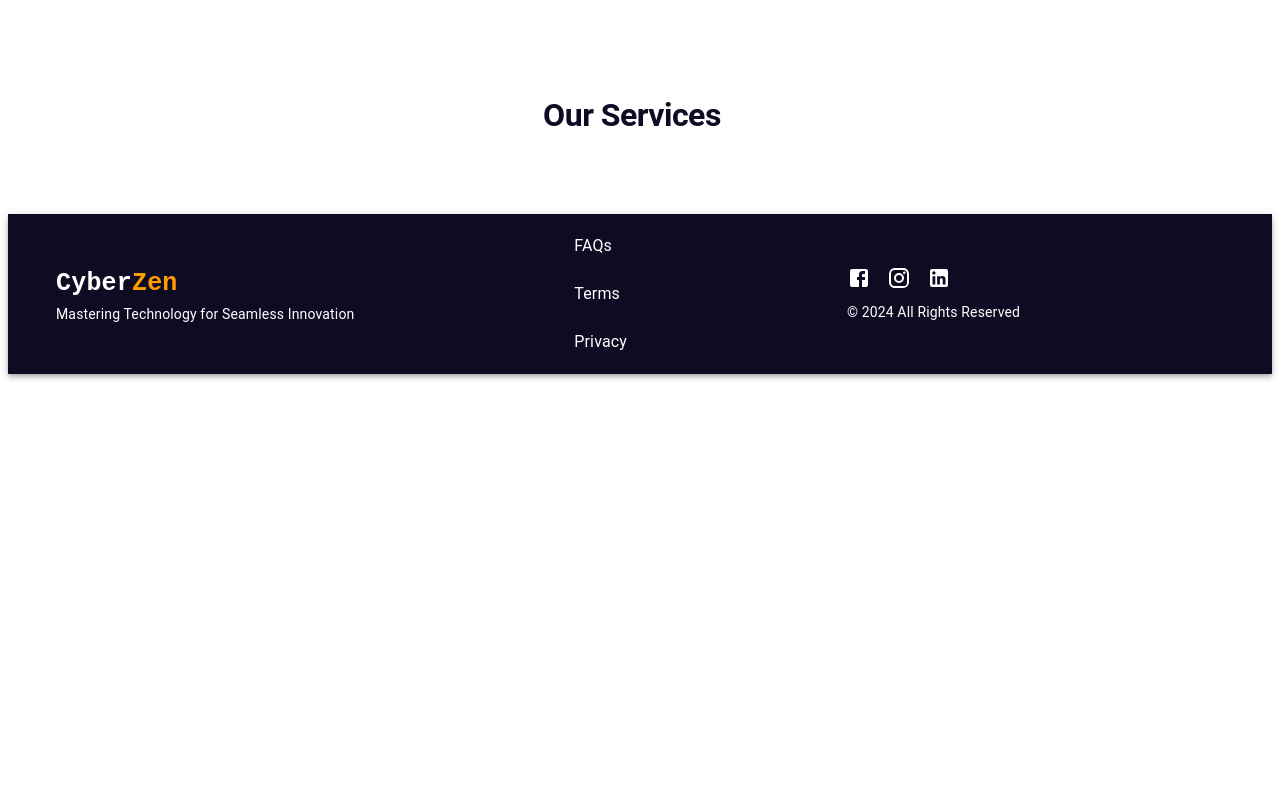
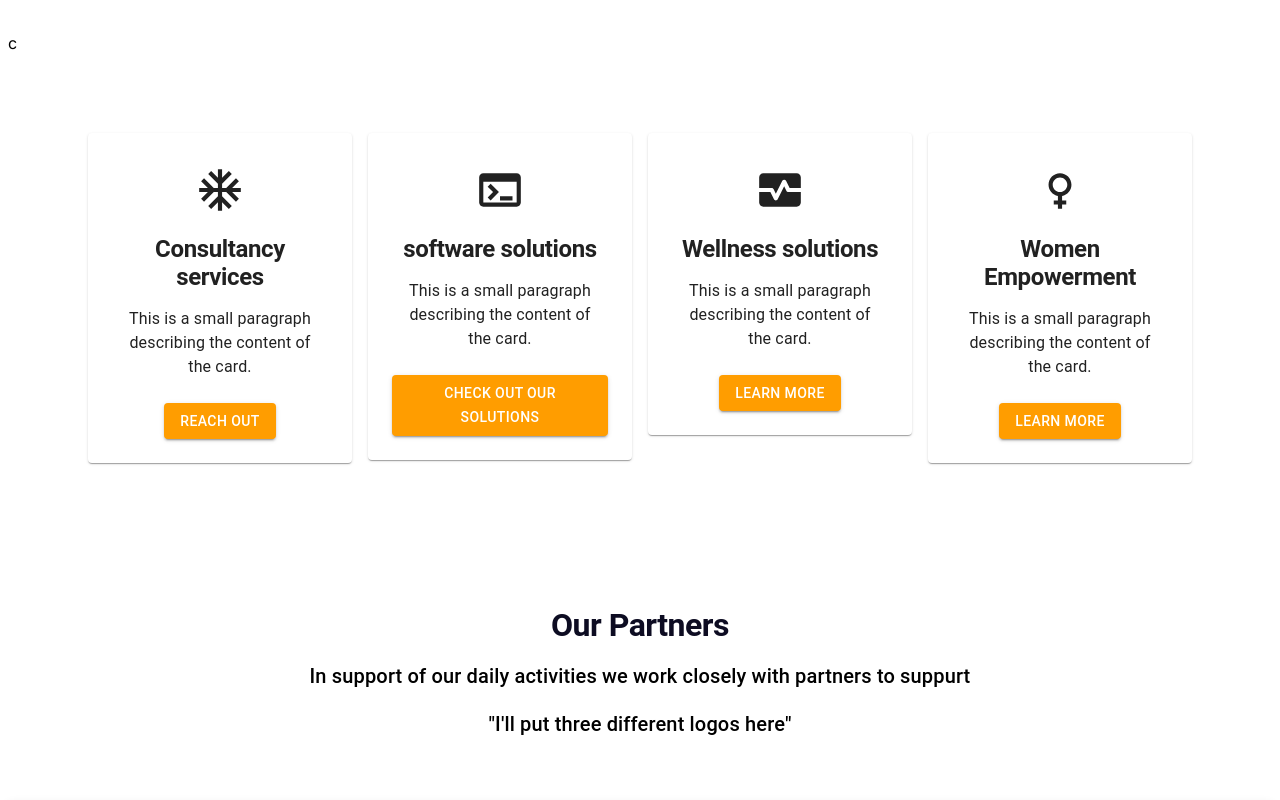
Before and after one commit to meekkaran/CyberZen, a Next.js app in the folder cyberzen/: page / in a window 1280 px wide. Shown: the part 740-1540 px from the top of the page. Before the commit the page ends 1122 px from the top, so only its background shows below. Built offline with nearby package versions, Linux system fonts and the light colour scheme.

Commit message:
working on services section

```diff
--- a/cyberzen/app/page.tsx
+++ b/cyberzen/app/page.tsx
@@ -1,8 +1,12 @@
 import Image from 'next/image';
 import Footer from "@/components/Footer";
-import Header from "@/components/Header"
-import { Box, Button, Grid, Typography } from "@mui/material";
-
+import Header from "@/components/Header";
+import Partner from '@/components/Partner';
+import { Box, Button, Grid, Typography, Card, CardContent, CardActions, Icon } from "@mui/material";
+import AcUnitIcon from '@mui/icons-material/AcUnit';
+import TerminalIcon from '@mui/icons-material/Terminal';
+import MonitorHeartIcon from '@mui/icons-material/MonitorHeart';
+import FemaleIcon from '@mui/icons-material/Female';
 
 export default function Home() {
   return (
@@ -24,14 +28,90 @@ export default function Home() {
       </Grid>
       </Grid>
 
-      {/* section 2 */}
-      <Grid container spacing={2} p={10} alignItems="center" justifyContent="center">
-        <Typography variant="h1" sx={{ color: '#0d0c22', textAlign: 'center', fontSize: '2rem', fontWeight: 'bold' }}>
-          Our Services
-        </Typography>
+      {/* section 2 - services section */}
+      <>
+      c
+
+      <Grid container spacing={2} p={10} justifyContent="center">
+        <Grid item xs={12} sm={6} md={3}>
+          <Card sx={{ textAlign: 'center', padding: 2 }}>
+            <CardContent>
+              <AcUnitIcon  sx={{ fontSize: 50 }}/>
+              <Typography variant="h1" sx={{ fontSize: '1.5rem', margin: '1rem 0',fontWeight:'bold'  }}>
+                Consultancy services
+              </Typography>
+              <Typography variant="body1">
+                This is a small paragraph describing the content of the card.
+              </Typography>
+            </CardContent>
+            <CardActions sx={{ justifyContent: 'center' }}>
+            <Button variant="contained" sx={{ backgroundColor: "#ff9d00","&:hover": { backgroundColor: "#e68a00" },}}>
+              Reach out
+            </Button>
+            </CardActions>
+          </Card>
+        </Grid>
+
+        <Grid item xs={12} sm={6} md={3}>
+          <Card sx={{ textAlign: 'center', padding: 2 }}>
+            <CardContent>
+              <TerminalIcon sx={{ fontSize: 50 }}/>
+              <Typography variant="h1" sx={{ fontSize: '1.5rem', margin: '1rem 0', fontWeight:'bold'  }}>
+                software solutions
+              </Typography>
+              <Typography variant="body1">
+                This is a small paragraph describing the content of the card.
+              </Typography>
+            </CardContent>
+            <CardActions sx={{ justifyContent: 'center' }}>
+            <Button variant="contained" sx={{ backgroundColor: "#ff9d00","&:hover": { backgroundColor: "#e68a00" },}}>
+              Check out our Solutions
+            </Button>
+            </CardActions>
+          </Card>
+        </Grid>
+
+        <Grid item xs={12} sm={6} md={3}>
+          <Card sx={{ textAlign: 'center', padding: 2 }}>
+            <CardContent>
+              <MonitorHeartIcon sx={{ fontSize: 50 }}/>
+              <Typography variant="h1" sx={{ fontSize: '1.5rem', margin: '1rem 0', fontWeight:'bold'  }}>
+                Wellness solutions
+              </Typography>
+              <Typography variant="body1">
+                This is a small paragraph describing the content of the card.
+              </Typography>
+            </CardContent>
+            <CardActions sx={{ justifyContent: 'center' }}>
+            <Button variant="contained" sx={{ backgroundColor: "#ff9d00","&:hover": { backgroundColor: "#e68a00" },}}>
+              Learn More
+            </Button>
+            </CardActions>
+          </Card>
+        </Grid>
+
+        <Grid item xs={12} sm={6} md={3}>
+          <Card sx={{ textAlign: 'center', padding: 2 }}>
+            <CardContent>
+              <FemaleIcon sx={{ fontSize: 50 }}/>
+              <Typography variant="h1" sx={{ fontSize: '1.5rem', margin: '1rem 0', fontWeight:'bold' }}>
+                Women Empowerment
+              </Typography>
+              <Typography variant="body1">
+                This is a small paragraph describing the content of the card.
+              </Typography>
+            </CardContent>
+            <CardActions sx={{ justifyContent: 'center' }}>
+            <Button variant="contained" sx={{ backgroundColor: "#ff9d00","&:hover": { backgroundColor: "#e68a00" },}}>
+              Learn More
+            </Button>
+            </CardActions>
+          </Card>
+        </Grid>
       </Grid>
+    </>
 
-
+      <Partner />
       <Footer />
     </>
   );
--- /dev/null
+++ b/cyberzen/components/Partner.tsx
@@ -0,0 +1,28 @@
+import React from 'react';
+import { Box, Button, Grid, Typography, Card, CardContent, CardActions, Icon } from "@mui/material";
+
+function Partner() {
+  return (
+    <div>
+      <Grid container spacing={2} p={8} alignItems="center" justifyContent="center" direction="column">
+        <Grid item>
+          <Typography variant="h1" sx={{ color: '#0d0c22', textAlign: 'center', fontSize: '2rem', fontWeight: 'bold' }}>
+            Our Partners
+          </Typography>
+        </Grid>
+        <Grid item>
+          <Typography variant="h6" sx={{ textAlign: 'center' }}>
+            In support of our daily activities we work closely with partners to suppurt
+          </Typography>
+        </Grid>
+        <Grid item>
+          <Typography variant="h6" sx={{ textAlign: 'center' }}>
+            "I'll put three different logos here"
+          </Typography>
+        </Grid>
+      </Grid>
+    </div>
+  )
+}
+
+export default Partner
```
